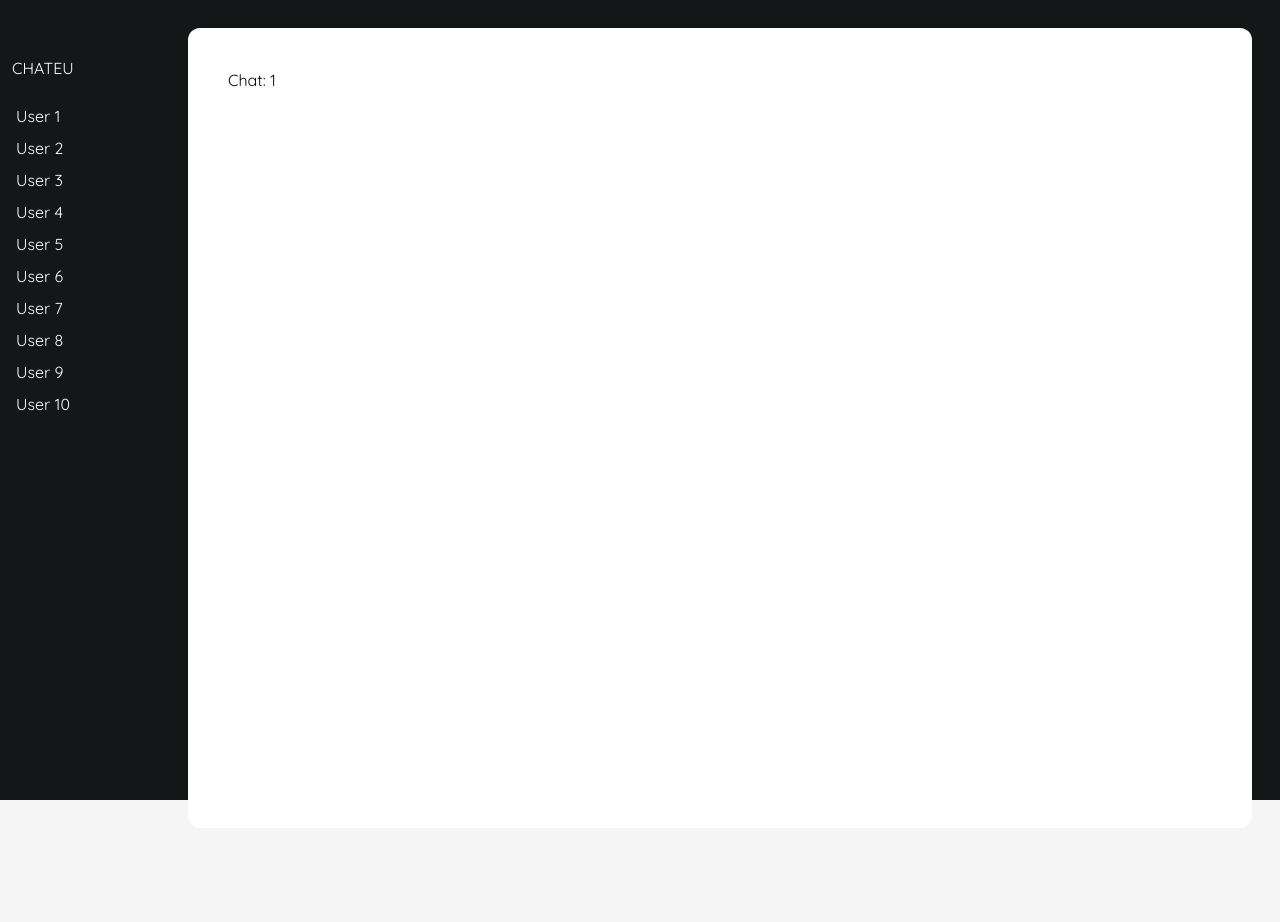
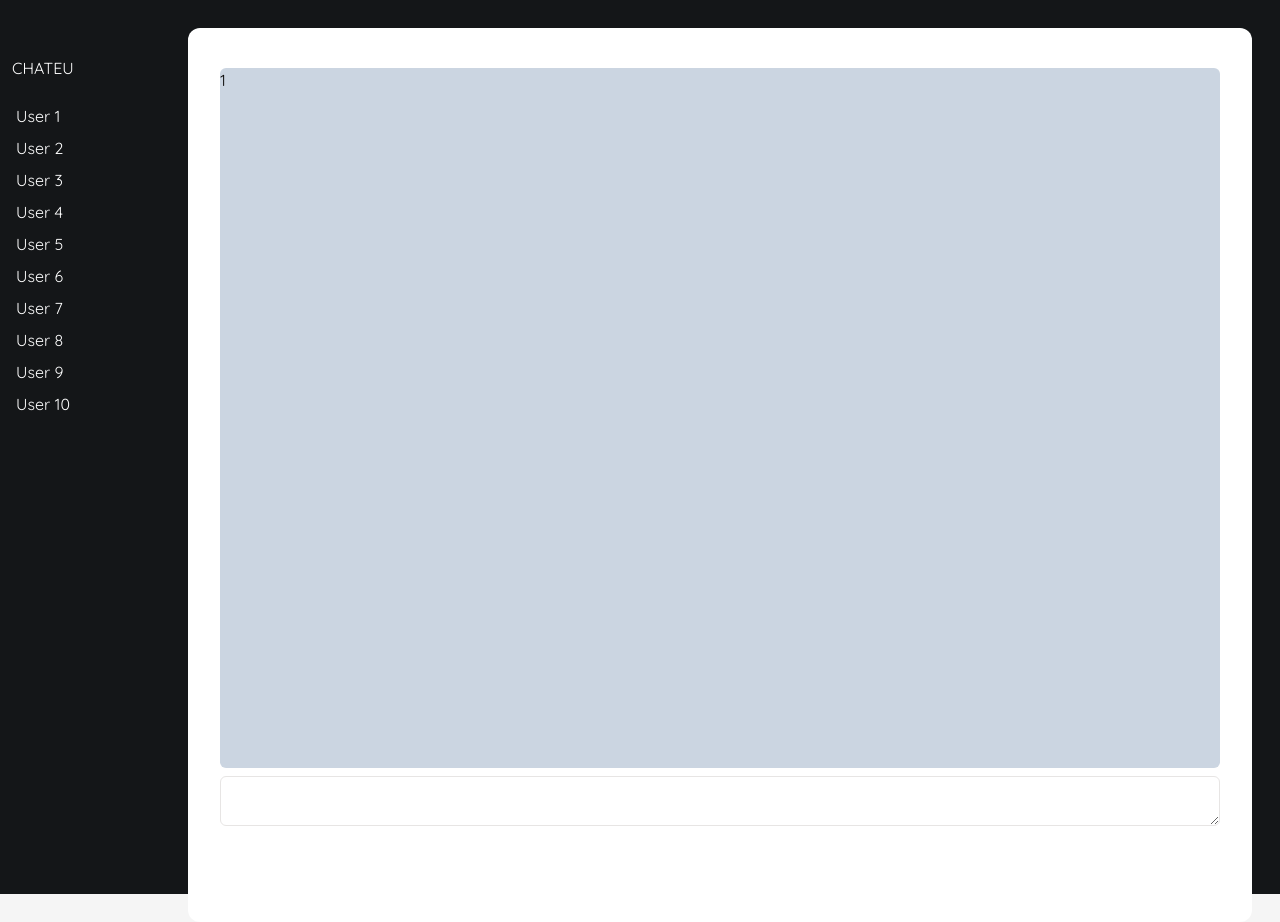
Before and after one commit to russellbanares322/chateu, a Next.js app: page /chats/1 in a window 1280 px wide. Before the commit the page ends 828 px from the top, so only its background shows below. Built offline with nearby package versions, Linux system fonts and the light colour scheme; what @convex-dev/auth would draw is missing.

Commit message:
feat: instantiate div container in chatId page

```diff
--- a/app/chats/[chatId]/page.tsx
+++ b/app/chats/[chatId]/page.tsx
@@ -9,5 +9,17 @@ type ChatProps = {
 // Map real data
 export default async function Chat({ params }: ChatProps) {
   const { chatId } = await params;
-  return <ChatLayout>Chat: {chatId}</ChatLayout>;
+  return (
+    <ChatLayout>
+      <div className="flex flex-col gap-2 items-center justify-center">
+        <div className="bg-slate-300 w-[1000px] h-[700px] rounded-md">
+          {chatId}
+        </div>
+        <textarea
+          className="border w-[1000px] rounded-md focus:outline-blue-500"
+          placeholder=""
+        />
+      </div>
+    </ChatLayout>
+  );
 }
```
